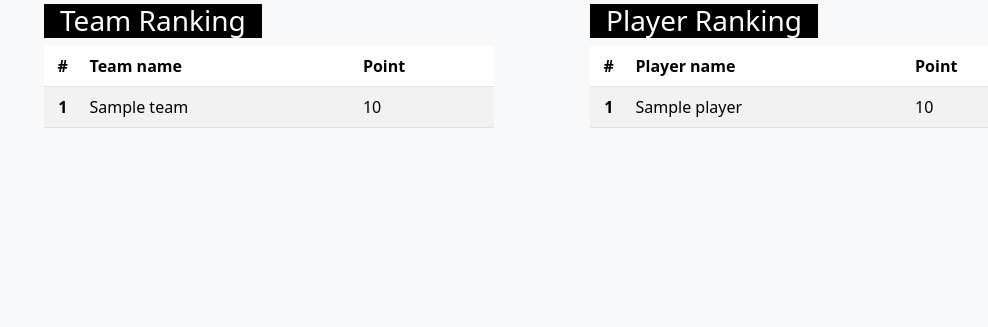
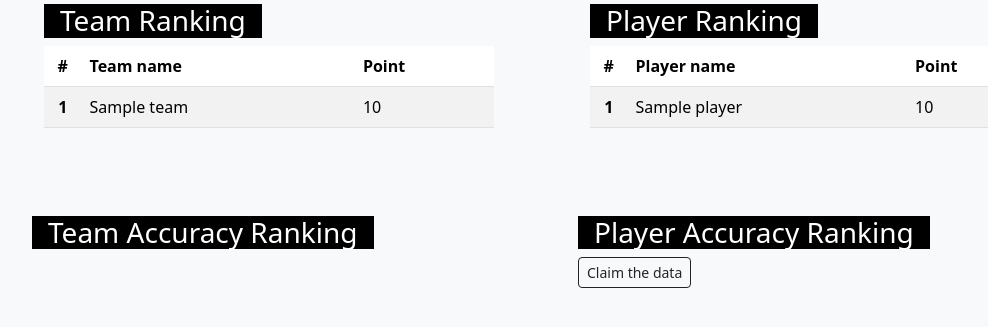
Before and after one commit to rokuosan/subaru-qsys, a Django app: template qsys/app/templates/app/result.html in a window 1280 px wide. Shown: the part 283-610 px from the top of the page, without its empty margins (98-1086 px from the left). Run offline with Django 4.2, Linux system fonts and the light colour scheme; the template is opened without the code that fills it: most values are stand-ins (such as "Sample title", 1, 10 or a date in 2020); some libraries are stand-ins or nearby versions.

Commit message:
WIP | result.html

```diff
--- a/qsys/app/templates/app/result.html
+++ b/qsys/app/templates/app/result.html
@@ -96,6 +96,34 @@
               </div>
             </div>
           </section>
+
+          <section id="team-accuracy-ranking" class="pt-4 col-md-6">
+            <div class="container p-lg-4">
+              <h3 class="bg-black px-3 text-white" style="width: fit-content;">Team Accuracy Ranking</h3>
+              {% if team_accuracy_ranking %}
+              {% else %}
+              {% endif %}
+            </div>
+          </section>
+
+          <section id="player-accuracy-ranking" class="pt-4 col-md-6">
+            <div class="container p-lg-4">
+              <h3 class="bg-black px-3 text-white" style="width: fit-content;">Player Accuracy Ranking</h3>
+              {% if player_accuracy_ranking %}
+              {% else %}
+              <div>
+                <form action="{% url 'result' %}" method="get">
+                  <input type="hidden" name="player_accuracy_ranking" value="1">
+                  <button type="submit" class="btn btn-outline-dark btn-sm">Claim the data</button>
+                </form>
+              </div>
+              {% endif %}
+            </div>
+          </section>
+
+          <section id="">
+
+          </section>
         </div>
       </div>
     </div>
```
